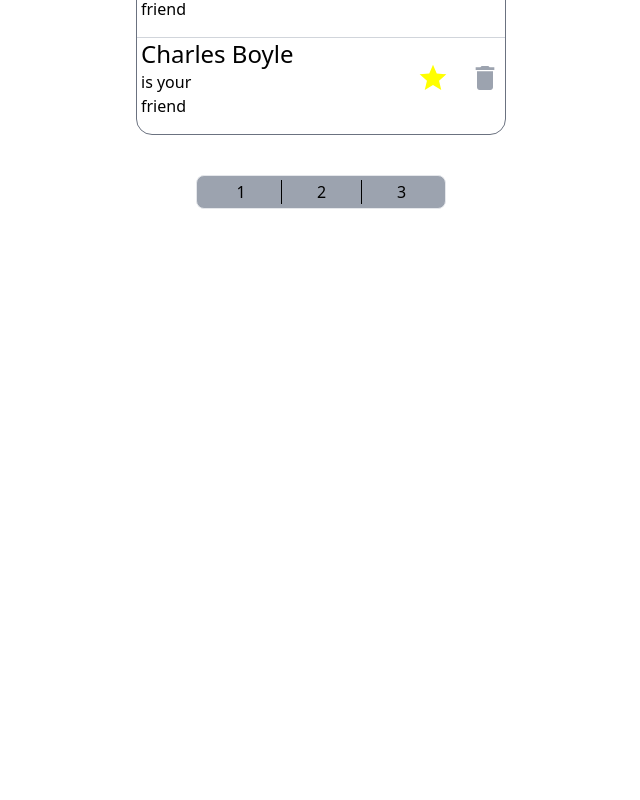
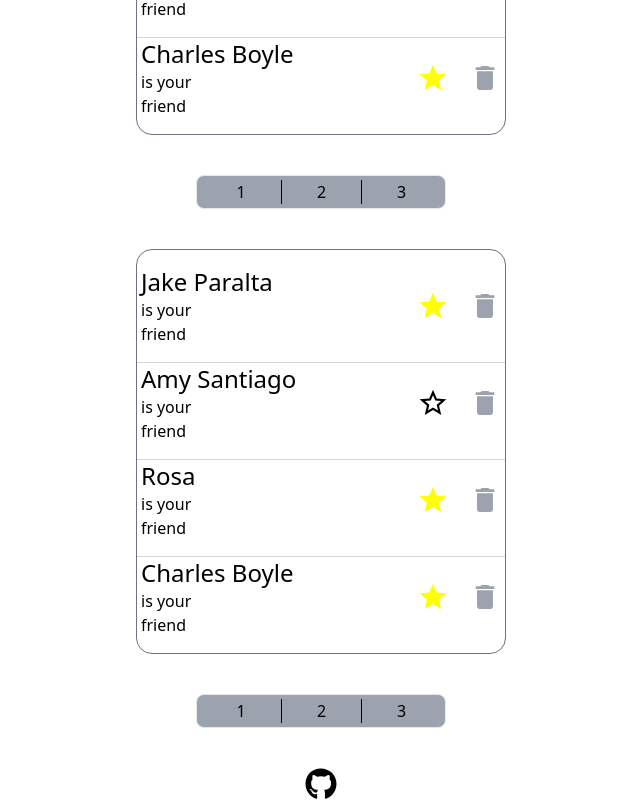
Before and after one commit to ankitj05/friend-list, a React (Create React App) app: page / in a window 1280 px wide. Shown: the part 398-1198 px from the top of the page, without its empty margins (319-959 px from the left). Before the commit the page ends 820 px from the top, so only its background shows below. Built offline with nearby package versions, Linux system fonts and the light colour scheme.

Commit message:
Added footer with github link

```diff
--- a/src/App.js
+++ b/src/App.js
@@ -1,12 +1,15 @@
 import Bar from './components/Bar';
 import FriendState from './context/friendState';
+import Footer from './components/Footer';
+import Body from './components/Body';
 
 function App() {
-  //px-4 mt-6 mx-96
   return (
     <div className="min-h-screen">
       <FriendState>
         <Bar />
+        <Body />
+        <Footer />
       </FriendState>
     </div>
   );
--- /dev/null
+++ b/src/components/Footer.js
@@ -0,0 +1,14 @@
+import React from 'react'
+import { FaGithub } from 'react-icons/fa'
+
+function Footer() {
+    return (
+        <div className="justify-center items-center max-w-max m-auto mt-10">
+            <a target="_blank" href="https://github.com/ankitj05/friend-list">
+                <FaGithub size="2em" color="black" />
+            </a>
+        </div>
+    )
+}
+
+export default Footer
```
